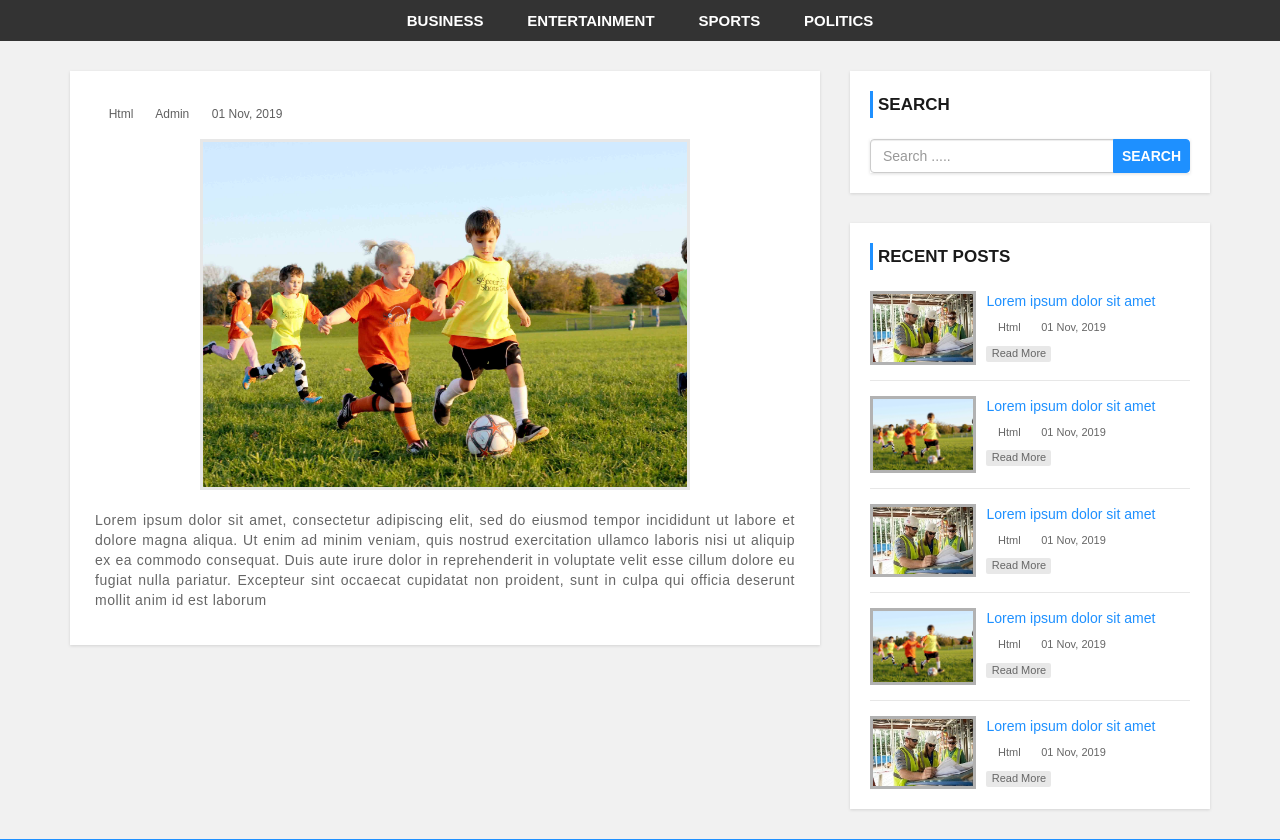
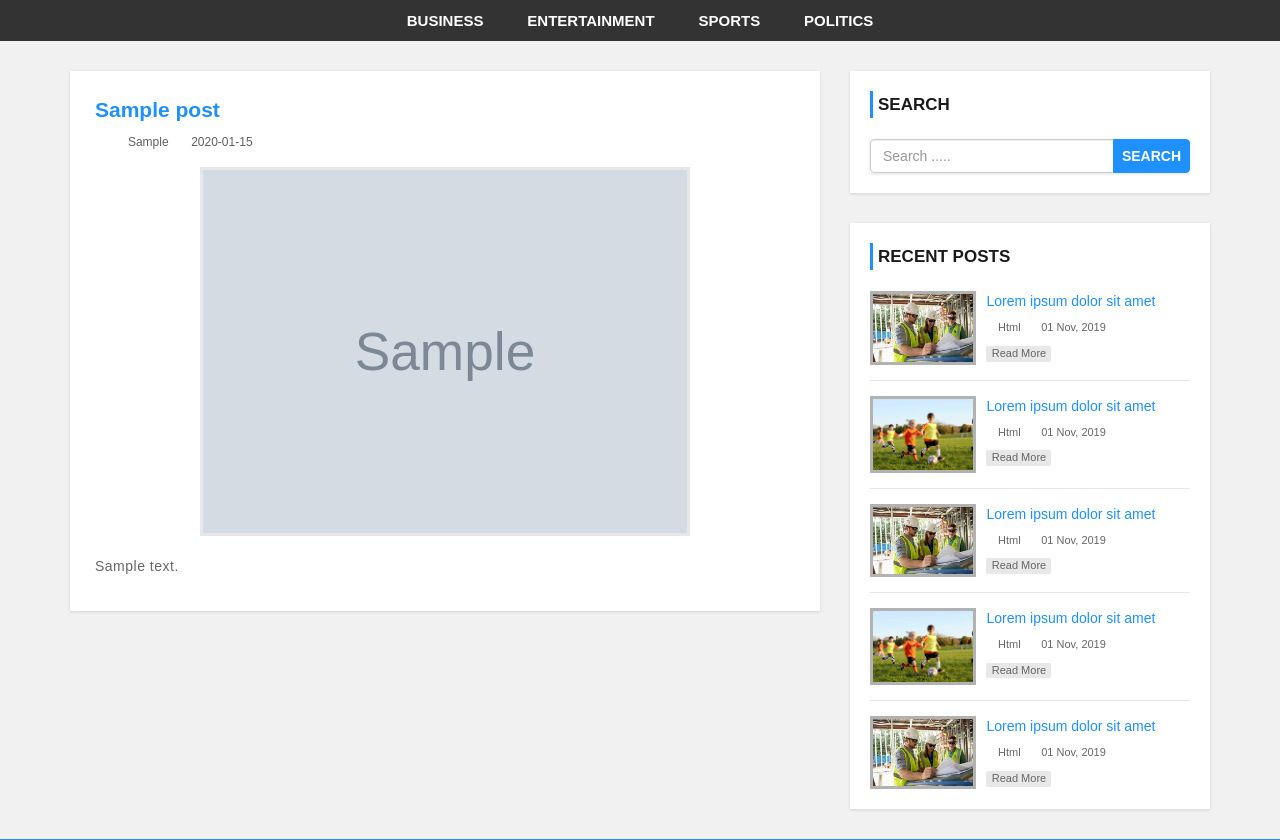
Before and after one commit to shahzaib-zaib/News-Project, a PHP site: page /news-project/single.php?id=1 in a window 1280 px wide. Shown: the part 98-938 px from the top of the page. Run offline with PHP 8.4, Linux system fonts and the light colour scheme; tables that the repository leaves empty hold one stand-in row (values such as "Sample post"); grey boxes marked "Sample" are stand-in pictures; some web fonts are replaced.

Commit message:
Updated Project

```diff
--- a/single.php
+++ b/single.php
@@ -9,35 +9,37 @@
 
                             include "config.php";
 
+                            $post_id = $_GET['id'];
+
+
                             $sql = "SELECT post.post_id, post.title, post.description, post.post_date,
                             category.category_name, user.username,post.category,post.post_img FROM post
                             LEFT JOIN category ON post.category = category.category_id
-                            LEFT JOIN user ON post.author = user.user_id";
+                            LEFT JOIN user ON post.author = user.user_id
+                            WHERE post.post_id = {$post_id}";
 
                             $result = mysqli_query($con, $sql) or die ("Query Faild.");
                             if(mysqli_num_rows($result) > 0){
                                 while($row = mysqli_fetch_assoc($result)) {
                         ?>
                         <div class="post-content single-post">
-                            <h3></h3>
+                            <h3><?php echo $row['title']; ?></h3>
                             <div class="post-information">
                                 <span>
                                     <i class="fa fa-tags" aria-hidden="true"></i>
-                                    Html
+                                    <?php echo $row['category_name']; ?>
                                 </span>
                                 <span>
                                     <i class="fa fa-user" aria-hidden="true"></i>
-                                    <a href='author.php'>Admin</a>
+                                    <a href='author.php'><?php echo $row['username']; ?></a>
                                 </span>
                                 <span>
                                     <i class="fa fa-calendar" aria-hidden="true"></i>
-                                    01 Nov, 2019
+                                    <?php echo $row['post_date']; ?>
                                 </span>
                             </div>
-                            <img class="single-feature-image" src="images/post_1.jpg" alt=""/>
-                            <p class="description">
-                                Lorem ipsum dolor sit amet, consectetur adipiscing elit, sed do eiusmod tempor incididunt ut labore et dolore magna aliqua. Ut enim ad minim veniam, quis nostrud exercitation ullamco laboris nisi ut aliquip ex ea commodo consequat. Duis aute irure dolor in reprehenderit in voluptate velit esse cillum dolore eu fugiat nulla pariatur. Excepteur sint occaecat cupidatat non proident, sunt in culpa qui officia deserunt mollit anim id est laborum
-                            </p>
+                            <img class="single-feature-image" src="admin/upload/<?php echo $row['post_img']; ?>" alt=""/>
+                            <p class="description"><?php echo $row['description']; ?></p>
                         </div>
                         <?php
                                 }
```
